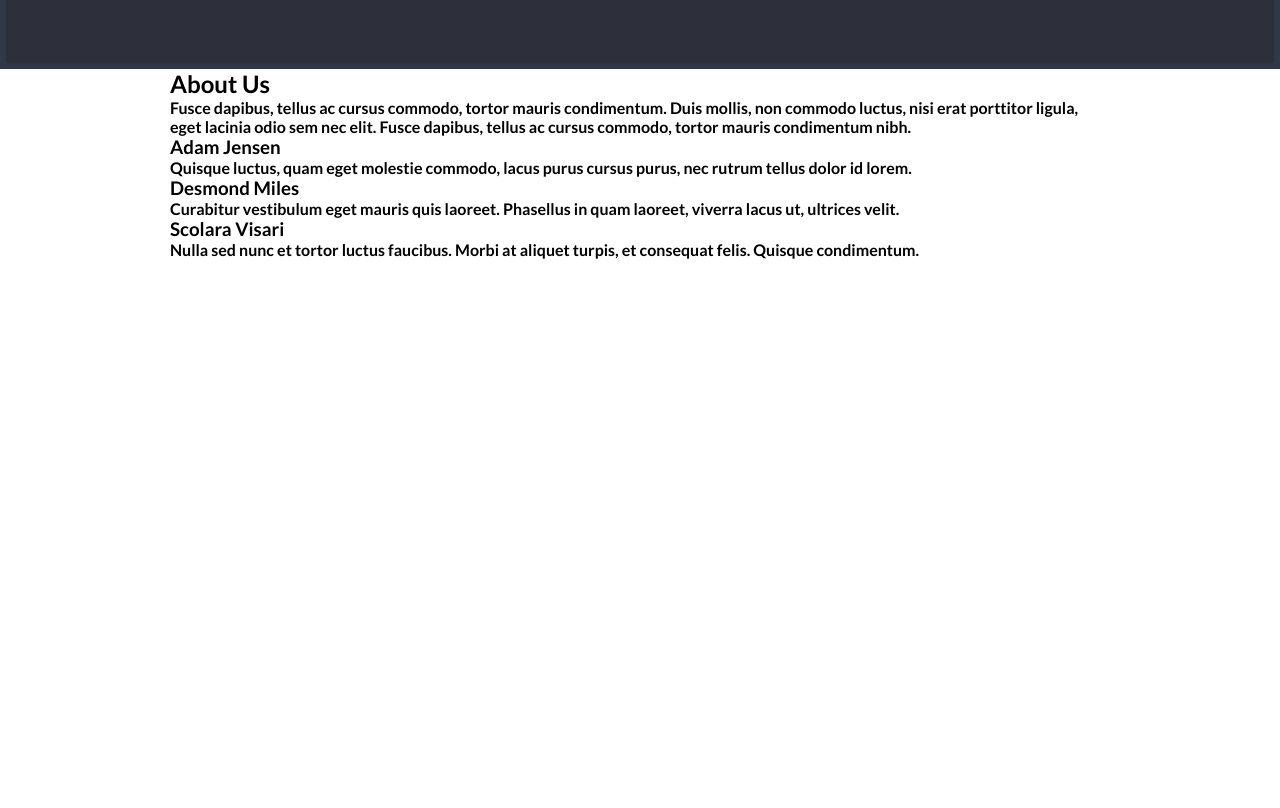
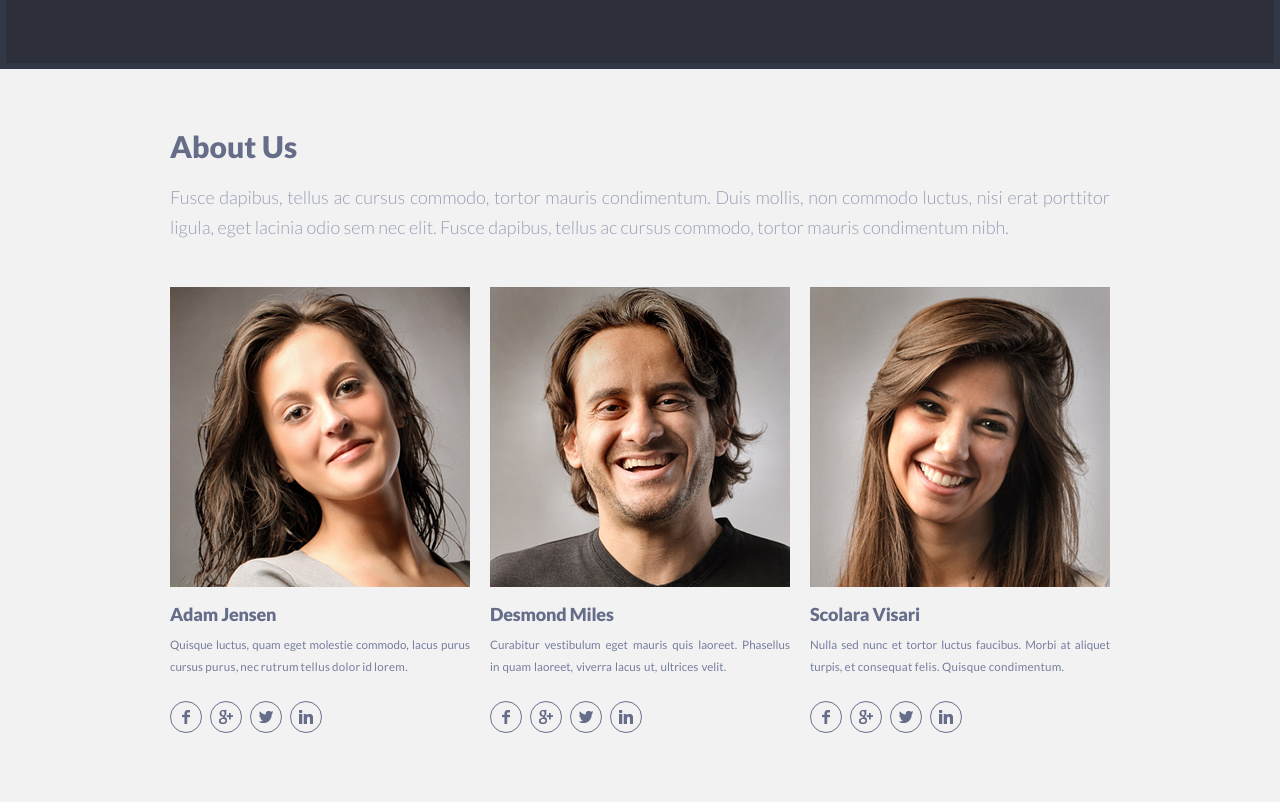
Before and after one commit to Sergey-mouse-code/singolo, a plain HTML site: page singolo2.html in a window 1280 px wide. Shown: the part 801-1609 px from the top of the page. Before the commit the page ends 1060 px from the top, so only its background shows below. Drawn offline with Linux system fonts and the light colour scheme; files whose address does not match are found by name; a web font is replaced by a local one.

Commit message:
feat: styles of about us

```diff
--- a/singolo2.css
+++ b/singolo2.css
@@ -209,3 +209,160 @@ ul {
     background-repeat: no-repeat;
     background-size: cover;
 }
+
+.about-us {
+    background-color: #f2f2f2;
+    border-bottom: 6px solid #ffffff;
+}
+
+.about-us__title {
+    padding-top: 59px;
+    margin-bottom: 18px;
+    font-size: 30px;
+    font-weight: 900;
+    letter-spacing: 0;
+    word-spacing: 0;
+    color: #666d89;
+}
+
+.about-us__text {
+    margin-bottom: 45px;
+    text-align: justify;
+    font-size: 18px;
+    font-weight: 300;
+    line-height: 30px;
+    letter-spacing: 0;
+    word-spacing: 0;
+    color: #979db4;
+}
+
+.about-us__image-wrapper {
+    display: flex;
+    justify-content: space-between;
+    margin-bottom: 69px;
+}
+
+.about-us__item {
+    max-width: 300px;
+}
+
+.about-us__image {
+    margin-bottom: 18px;
+    width: 300px;
+    height: 300px;
+    background-image: url(assets/images/About_us/photo1.png);
+    background-position: center;
+    background-size: cover;
+    background-repeat: no-repeat;
+}
+
+.about-us__image2 {
+    background-image: url(assets/images/About_us/photo2.png);
+}
+
+.about-us__image3 {
+    background-image: url(assets/images/About_us/photo3.png);
+}
+
+.about-us__image-subtitle {
+    margin-bottom: 11px;
+    font-size: 18px;
+    font-weight: 900;
+    letter-spacing: -0.2px;
+    line-height: 18px;
+    word-spacing: 0;
+    color: #666d89;
+}
+
+.about-us__image-subtext {
+    margin-bottom: 24px;
+    font-size: 11.6px;
+    font-weight: 400;
+    line-height: 21.56px;
+    letter-spacing: 0;
+    word-spacing: 0;
+    color: #767e9e;
+}
+
+.about-us__image-subtext {
+    text-align: justify;
+}
+
+.image_subtext1 {
+    display: inline;
+    letter-spacing: 0.32px;
+    word-spacing: -0.9px;
+}
+
+.about-us__image-subtext2 {
+    text-align: justify;
+    word-spacing: 0.94px;
+}
+
+.about-us__image-subtext3 {
+    word-spacing: -0.3px;
+    letter-spacing: 0.26px;
+}
+
+.about-us__icons {
+    display: flex;
+}
+
+.about-us__icon {
+    position: relative;
+    width: 32px;
+    height: 32px;
+    margin-right: 8px;
+    border-radius: 50%;
+    border: 1px solid #6a718c;
+}
+
+.about-us__icon:hover {
+    transition: all 1s;
+    cursor: pointer;
+    background-color: #bbaa22;
+}
+
+.about-us__icon1::after {
+    position: absolute;
+    content: '';
+    top: 50%;
+    transform: translateY(-50%) translateX(-50%);
+    left: 50%;
+    width: 8px;
+    height: 14px;
+    background-image: url(assets/images/About_us/icons/icon1.png);
+}
+
+.about-us__icon2::after {
+    position: absolute;
+    content: '';
+    top: 50%;
+    transform: translateY(-50%) translateX(-50%);
+    left: 50%;
+    width: 14px;
+    height: 14px;
+    background-image: url(assets/images/About_us/icons/icon2.png);
+}
+
+.about-us__icon3::after {
+    position: absolute;
+    content: '';
+    top: 50%;
+    transform: translateY(-50%) translateX(-50%);
+    left: 50%;
+    width: 14px;
+    height: 12px;
+    background-image: url(assets/images/About_us/icons/icon3.png);
+}
+
+.about-us__icon4::after {
+    position: absolute;
+    content: '';
+    top: 50%;
+    transform: translateY(-50%) translateX(-50%);
+    left: 50%;
+    width: 14px;
+    height: 14px;
+    background-image: url(assets/images/About_us/icons/icon4.png);
+}
```
